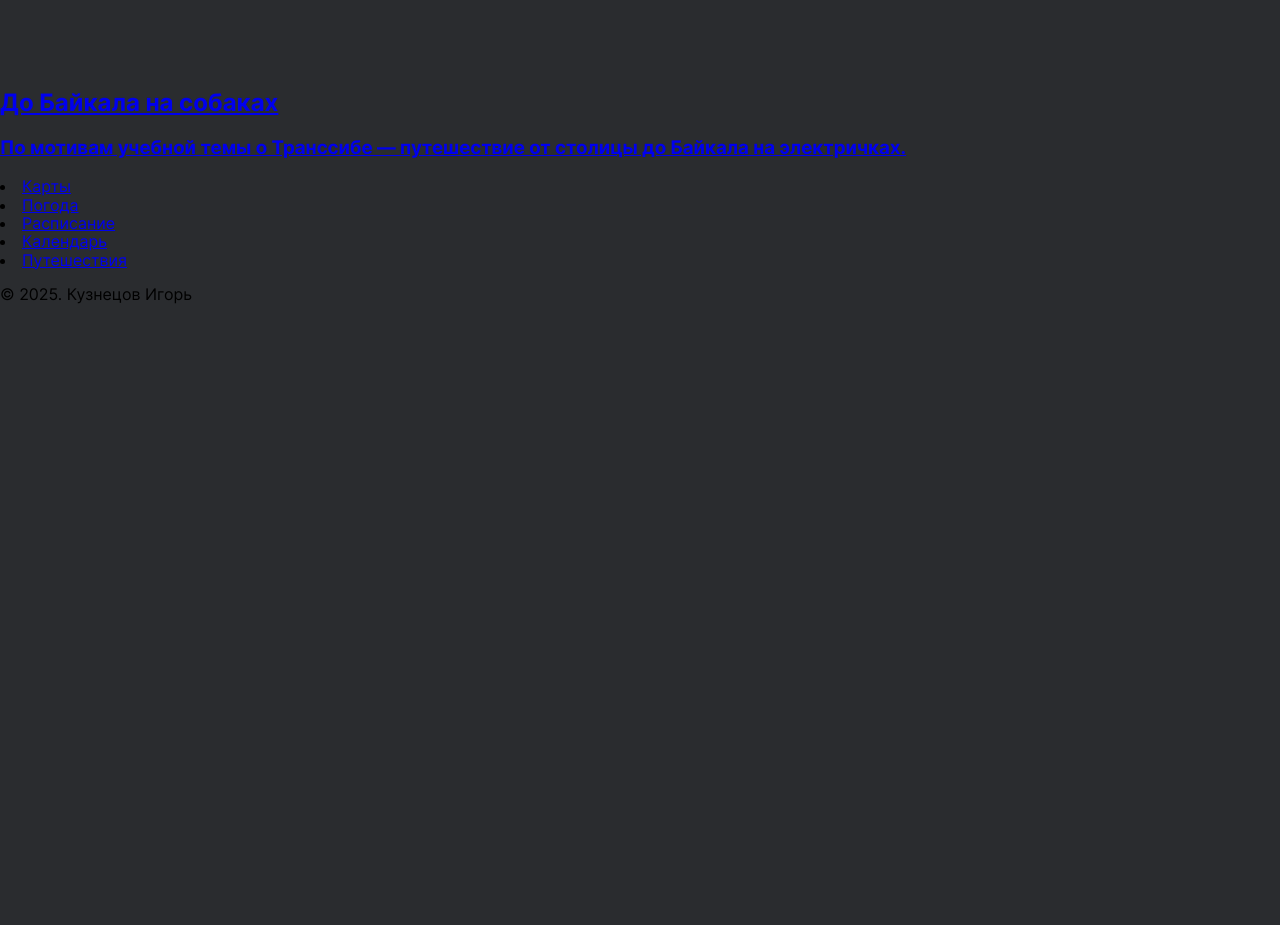
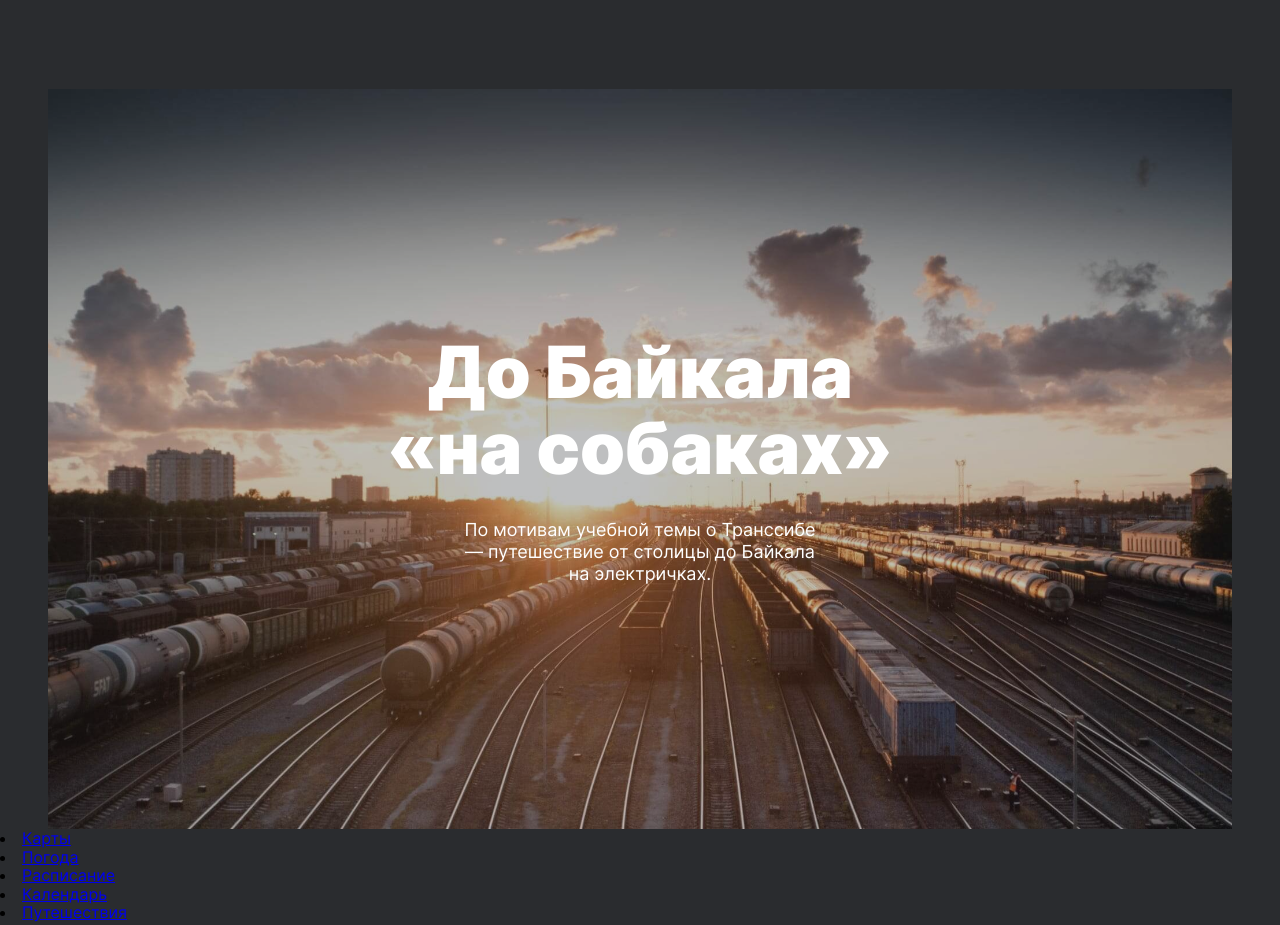
Before and after one commit to apagof/russian-travel_test, a plain HTML site: page index.html in a window 1280 px wide. Shown: the part 5950-6875 px from the top of the page. Before the commit the page ends 6294 px from the top, so only its background shows below. Drawn offline with Linux system fonts and the light colour scheme.

Commit message:
cover done

```diff
--- /dev/null
+++ b/blocks/cover/__link/cover__link.css
@@ -0,0 +1,34 @@
+.cover__link {
+    text-decoration: none;
+    display: flex;
+    flex-direction: column;
+    justify-content: center;
+    align-items: center;
+    position: relative;
+    width: 100%;
+    max-width: 1184px;
+    min-height: 740px;
+    background: url(../../../images/cover-trains.jpg) no-repeat center;
+    background-size: cover;
+  }
+
+  /* Псевдоэлемент для затемнения */
+  .cover__link::after {
+    content: '';
+    /* z-index: 3; */
+    position: absolute;
+    top: 0;
+    right: 0;
+    width: 100%;
+    height: 100%;
+    background: #2a2c2f;
+    opacity: .3;
+  }
+  /* /Псевдоэлемент для затемнения */
+
+  /* Затемнение по наведению */
+  .cover__link:hover::after {
+    opacity: .8;
+    transition: .2s linear;
+  }
+  /* /Затемнение по наведению */
--- /dev/null
+++ b/blocks/cover/__subtitle/cover__subtitle.css
@@ -0,0 +1,12 @@
+.cover__subtitle {
+    color: #fff;
+    max-width: 360px;
+    line-height: 22px;
+    font-size: 18px;
+    font-weight: 400;
+    text-align: center;
+    margin: 0;
+    padding: 0;
+    margin-top: 32px;
+    z-index: 6;
+}
--- /dev/null
+++ b/blocks/cover/__title/cover__title.css
@@ -0,0 +1,11 @@
+.cover__title {
+    color: #fff;
+    margin: 0;
+    padding: 0;
+    max-width: 560px;
+    font-weight: 900;
+    font-size: 72px;
+    line-height: 1.06;
+    text-align: center;
+    z-index: 6;
+  }
--- /dev/null
+++ b/blocks/cover/cover.css
@@ -0,0 +1,4 @@
+.cover {
+    margin: 0;
+    padding: 0 48px;
+}
--- a/index.html
+++ b/index.html
@@ -144,7 +144,7 @@
     </section>
     <section class="cover">
         <a href="https://stampsy.com/na-elektrichkakh-do-baikala" target="_blank" class="cover__link">
-            <h2 class="cover__title">До Байкала на собаках</h2>
+            <h2 class="cover__title">До Байкала «на&nbsp;собаках»</h2>
             <h3 class="cover__subtitle">По мотивам учебной темы о Транссибе — путешествие от столицы до Байкала на электричках.</h3>
         </a>
     </section>
--- a/pages/index.css
+++ b/pages/index.css
@@ -26,3 +26,7 @@
 @import url(../blocks/place/__link/place__link.css);
 @import url(../blocks/place/__paragraph-container/place__paragraph-container.css);
 @import url(../blocks/place/__paragraph/place__paragraph.css);
+@import url(../blocks/cover/cover.css);
+@import url(../blocks/cover/__link/cover__link.css);
+@import url(../blocks/cover/__title/cover__title.css);
+@import url(../blocks/cover/__subtitle/cover__subtitle.css);
```
Also changed, not shown: blocks/places/placess.css (added).
